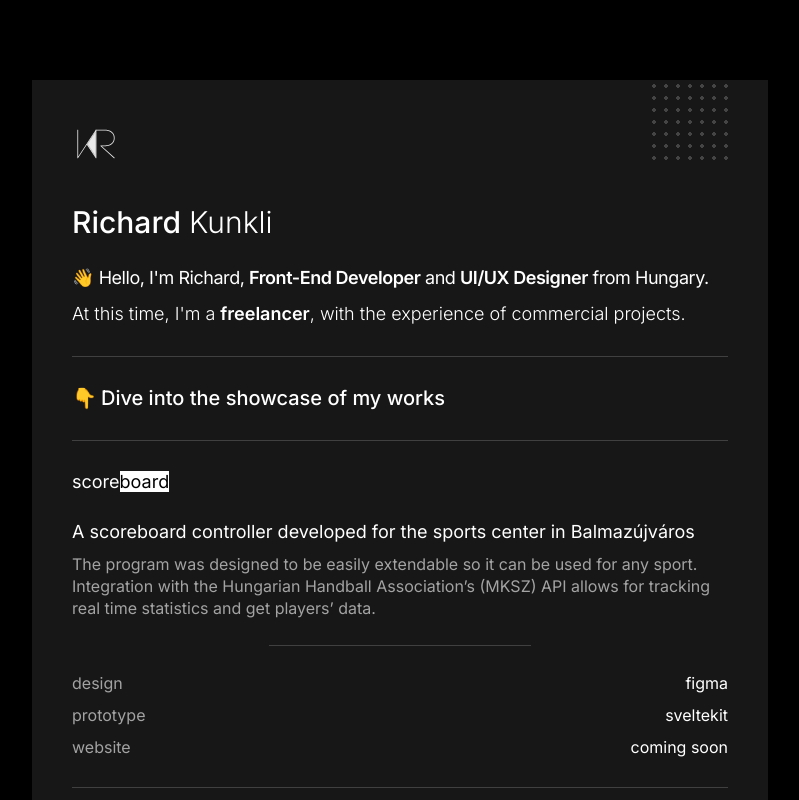
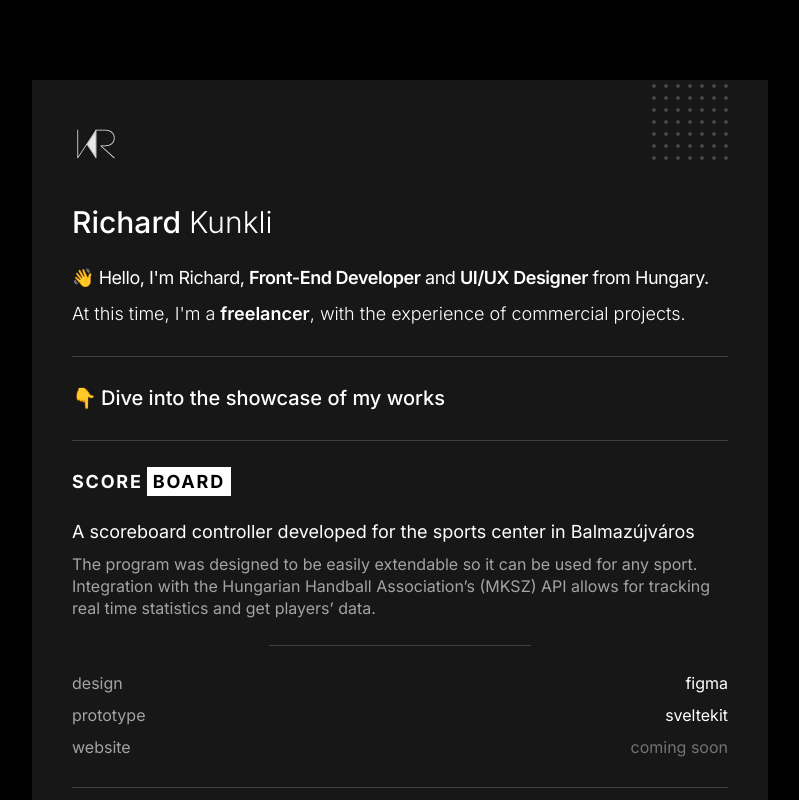
Before and after one commit to richardkunkli/portfolio, a Next.js app: page / in a window 1280 px wide. Shown: the top 800 px of the page, without its empty margins (240-1039 px from the left). Built offline with nearby package versions, Linux system fonts and the light colour scheme.

Commit message:
tailwind config content fix

```diff
--- a/tailwind.config.js
+++ b/tailwind.config.js
@@ -3,6 +3,7 @@ module.exports = {
   content: [
     "./pages/**/*.{js,ts,jsx,tsx}",
     "./components/**/*.{js,ts,jsx,tsx}",
+    "./data/**/*.{js,ts,jsx,tsx}",
   ],
   mode: "jit",
   darkMode: "class",
```
